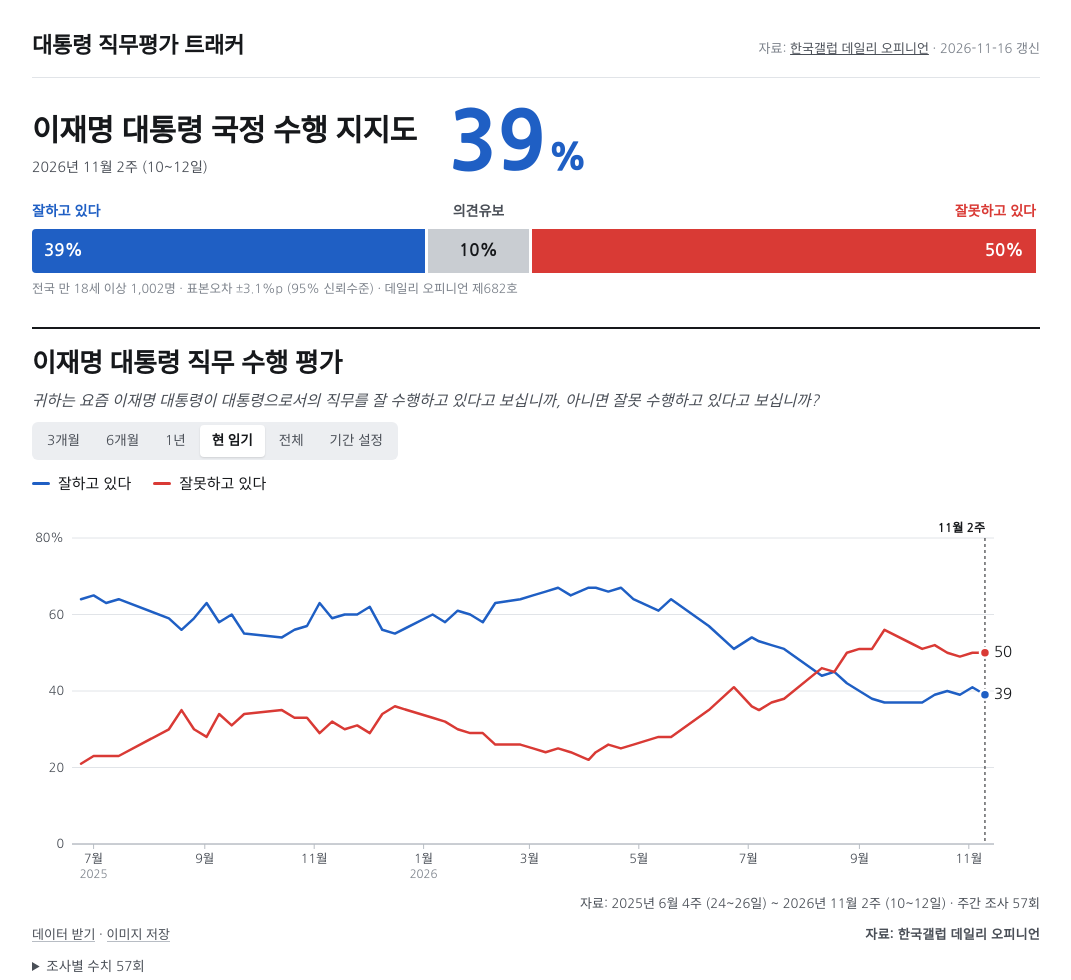
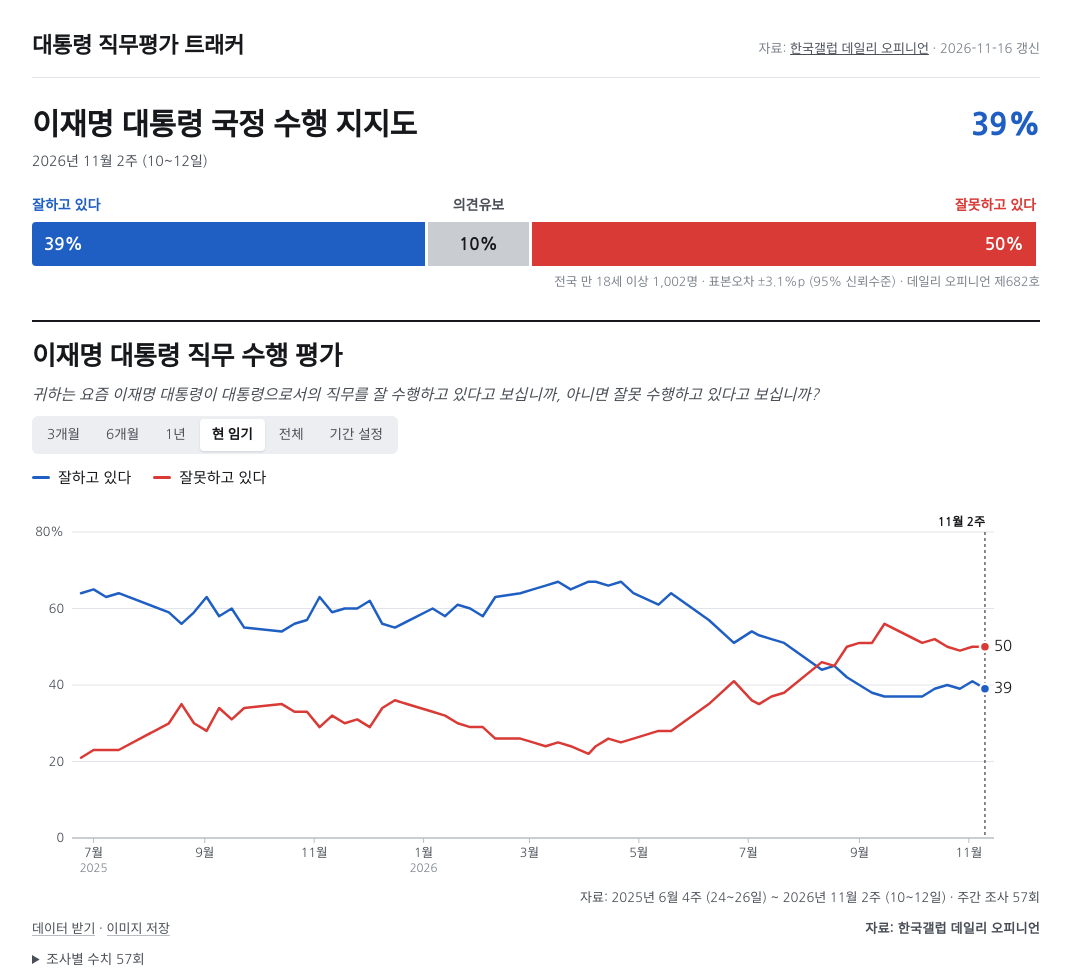
Before and after one commit to gilly030/approval-tracker-for-web-programming, a website with bundled scripts: page index.html in a window 1280 px wide. Shown: the top 980 px of the page, without its empty margins (104-1175 px from the left). Built offline with nearby package versions, Linux system fonts and the light colour scheme.

Commit message:
최신 수치: 긍정률을 오른쪽 끝에, 제목과 같은 크기로
- 긍정률 숫자를 제목 줄 오른쪽 끝에 붙이고 글자 크기를 제목과 같게
- 막대 아래 조사 정보 줄을 오른쪽 정렬

Co-Authored-By: Claude Opus 5.5 <noreply@anthropic.com>
Claude-Session: https://claude.ai/code/session_01UZxNZGTCkfUYR5oAYqiXS8

```diff
--- a/css/style.css
+++ b/css/style.css
@@ -82,11 +82,11 @@ h1, h2, h3 { margin: 0; text-wrap: balance; }
 
 /* ---------- 최신 수치 ---------- */
 .headline { display: grid; gap: 22px; }
-.hl-top { display: flex; flex-wrap: wrap; align-items: flex-end; gap: 8px 32px; }
+.hl-top { display: flex; flex-wrap: wrap; justify-content: space-between; align-items: flex-start; gap: 8px 32px; }
 .headline .kicker { margin: 0; font-family: var(--font-display); font-size: clamp(22px, 3.4vw, 30px); font-weight: 800; letter-spacing: -0.015em; line-height: 1.25; color: var(--ink); }
 .headline .when { margin-top: 6px; font-size: 14px; color: var(--ink-2); }
-.headline .big { font-family: var(--font-display); font-size: clamp(52px, 9vw, 80px); line-height: 0.9; font-weight: 800; color: var(--pos); }
-.headline .big .unit { font-size: 0.45em; margin-left: 2px; }
+.headline .big { margin-left: auto; font-family: var(--font-display); font-size: clamp(22px, 3.4vw, 30px); line-height: 1.25; font-weight: 800; letter-spacing: -0.015em; color: var(--pos); }
+.headline .big .unit { margin-left: 1px; }
 .split { display: grid; gap: 6px; }
 .split-labels, .split-bar { display: flex; gap: 3px; }
 .split-labels span { min-width: 0; font-size: 14px; font-weight: 700; white-space: nowrap; }
@@ -98,6 +98,7 @@ h1, h2, h3 { margin: 0; text-wrap: balance; }
 .split-bar .p { background: var(--pos); }
 .split-bar .m { background: var(--mid); color: var(--ink); justify-content: center; padding: 0; }
 .split-bar .n { background: var(--neg); justify-content: flex-end; }
+.split .meta { text-align: right; }
 .split-legend { display: flex; flex-wrap: wrap; gap: 4px 18px; font-size: 13px; color: var(--ink-2); }
 .key { display: inline-flex; align-items: center; gap: 6px; }
 .key i { width: 10px; height: 10px; border-radius: 2px; display: inline-block; }
```
